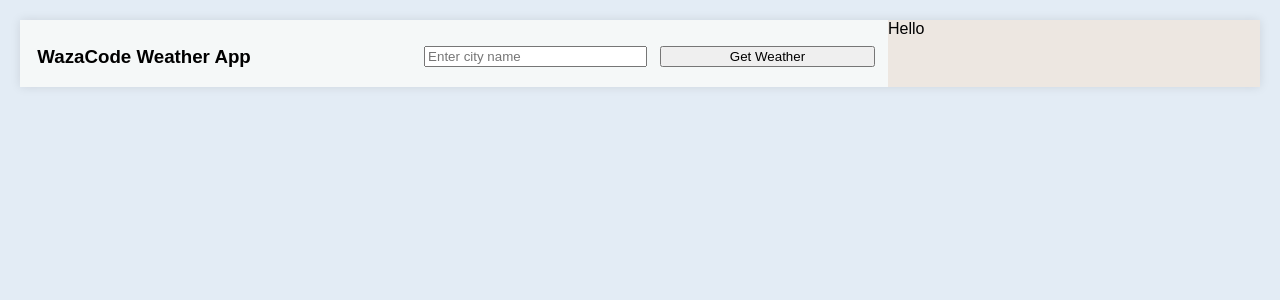
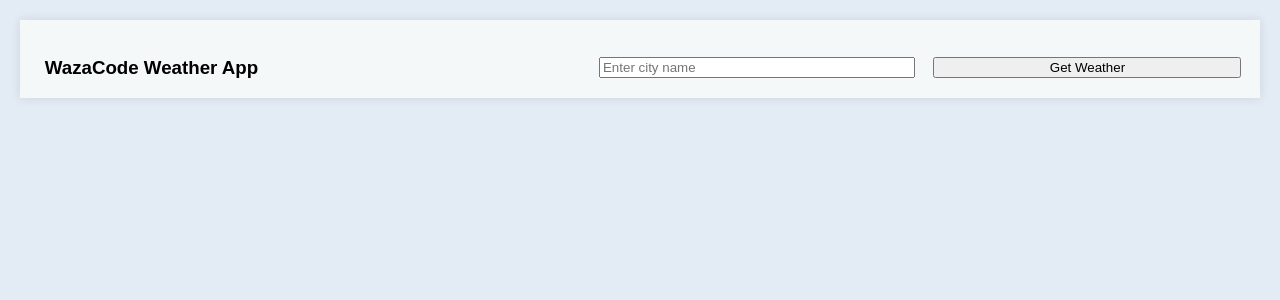
Before and after one commit to ishimwepati/Weather-App-React, a React (Create React App) app: page / in a window 1280 px wide. Shown: the top 300 px of the page. Built offline with nearby package versions, Linux system fonts and the light colour scheme; no server answers.

Commit message:
Paragraph added

```diff
--- a/src/App.js
+++ b/src/App.js
@@ -140,9 +140,7 @@ function App() {
         )}
       </div>
       </div>
-      <div className='left'>
-        Hello
-      </div>
+
     </div>
   );
 }
```
